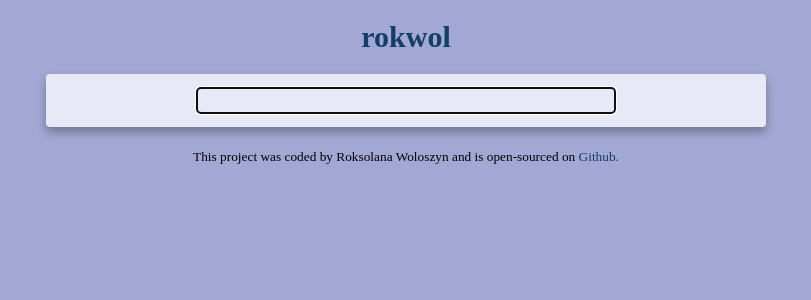
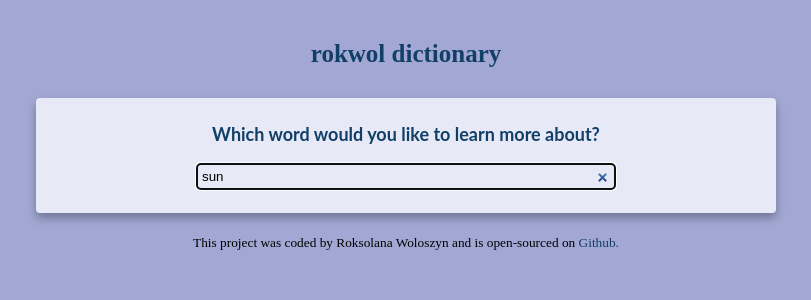
Before and after one commit to rokwol/dictionary-project, a React (Create React App) app: page / in a window 1280 px wide. Shown: the top 300 px of the page, without its empty margins (234-1045 px from the left). Built offline with nearby package versions, Linux system fonts and the light colour scheme; no server answers; a web font is replaced by a local one.

Commit message:
Continued to improve css styling and user experience

```diff
--- a/src/App.css
+++ b/src/App.css
@@ -3,16 +3,14 @@ h2,
 h3,
 a {
   color: #113f67;
+  text-decoration: none;
 }
 
 .App .App-header h1 {
   font-family: "DM Serif Display", serif;
   text-align: center;
-  font-size: 30px;
-}
-
-.App a {
-  text-decoration: none;
+  font-size: 25px;
+  margin-bottom: 30px;
 }
 
 .App .App-footer {
--- a/src/App.js
+++ b/src/App.js
@@ -7,7 +7,7 @@ export default function App() {
     <div className="App">
       <div className="container">
         <header className="App-header">
-          <h1>rokwol</h1>
+          <h1>rokwol dictionary</h1>
         </header>
         <main>
           <Dictionary defaultKeyword="sun" />
--- a/src/Dictionary.css
+++ b/src/Dictionary.css
@@ -13,14 +13,26 @@
 
 .Dictionary section {
   background-color: #e7eaf6;
-  padding: 5px 10px;
+  padding: 15px 20px;
   margin: 20px auto;
   border-radius: 4px;
   box-shadow: 0 5px 10px rgb(0, 0, 0, 0.3);
   max-width: 700px;
 }
 
-.Dictionary h2,
-h3 {
-  margin: 5px;
+.Dictionary h1 {
+  font-family: "Lato", sans-serif;
+  font-size: 18px;
+  text-align: center;
+  margin: 10px;
+  font-weight: bolder;
 }
+
+.Dictionary h2 {
+  margin: 5px 0 20px;
+  font-size: 25px;
+}
+
+.Dictionary h3 {
+  margin: 5px 0;
+}
--- a/src/Dictionary.js
+++ b/src/Dictionary.js
@@ -36,11 +36,13 @@ export default function Dictionary(props) {
     return (
       <div className="Dictionary">
         <section>
+          <h1>Which word would you like to learn more about?</h1>
           <form onSubmit={HandleSubmit}>
             <input
               type="search"
               autoFocus={true}
               onChange={HandleKeywordChange}
+              defaultValue={props.defaultKeyword}
             />
           </form>
         </section>
--- a/src/Meaning.css
+++ b/src/Meaning.css
@@ -1,3 +1,12 @@
 .Meaning .partOfSpeech {
   font-family: "Montserrat", sans-serif;
+  font-size: 20px;
+  line-height: 1.5;
+  font-weight: bold;
 }
+
+.Meaning .example {
+  opacity: 0.7;
+  font-style: italic;
+  margin-top: 5px;
+}
--- a/src/Meaning.js
+++ b/src/Meaning.js
@@ -9,12 +9,10 @@ export default function Meaning(props) {
       {props.meaning.definitions.map(function (definition, index) {
         return (
           <div key={index}>
-            <p>
-              {definition.definition}
-              <br />
-              <em> {definition.example} </em>
-              <Synonyms synonyms={definition.synonyms} />
-            </p>
+            <div className="definition">{definition.definition}</div>
+
+            <div className="example"> {definition.example} </div>
+            <Synonyms synonyms={definition.synonyms} />
           </div>
         );
       })}
--- a/src/Phonetic.js
+++ b/src/Phonetic.js
@@ -1,14 +1,13 @@
 import React from "react";
+import "./Phonetics.css";
 
 export default function Phonetic(props) {
-  console.log(props.phonetic);
   return (
     <div className="Phonetic">
-      <a href={props.phonetic.audio} target="_blank">
-        Listen
+      <a href={props.phonetic.audio} target="_blank" rel="noreferrer">
+        listen
       </a>
-      <br />
-      {props.phonetic.text}
+      <span className="phoneticText">{props.phonetic.text} </span>
     </div>
   );
 }
--- /dev/null
+++ b/src/Phonetics.css
@@ -0,0 +1,23 @@
+.Phonetic {
+  margin-bottom: 20px;
+}
+
+.Phonetic a {
+  padding: 8px 10px;
+  margin: 20px 10px 5px 0;
+  color: #e7eaf6;
+  font-size: 14px;
+  background-color: #a2a8d3;
+  border-radius: 4px;
+  text-decoration: none;
+  transition: all 150ms ease-in-out;
+}
+
+.Phonetic a:hover {
+  background-color: #113f67;
+  color: #e7eaf6;
+}
+
+.phoneticText {
+  opacity: 0.7;
+}
--- a/src/Results.js
+++ b/src/Results.js
@@ -4,7 +4,6 @@ import Meaning from "./Meaning";
 import "./Results.css";
 
 export default function Results(props) {
-  console.log(props.results);
   if (props.results) {
     return (
       <div className="Results">
--- /dev/null
+++ b/src/Synonyms.css
@@ -0,0 +1,12 @@
+.Synonyms {
+  margin: 20px 0;
+  padding: 0;
+}
+
+.Synonyms li {
+  list-style: none;
+  display: inline-block;
+  padding-right: 10px;
+  font-size: 14px;
+  line-height: 1;
+}
--- a/src/Synonyms.js
+++ b/src/Synonyms.js
@@ -1,8 +1,7 @@
 import React from "react";
+import "./Synonyms.css";
 
 export default function Synonyms(props) {
-  console.log(props.synonyms);
-
   if (props.synonyms) {
     return (
       <ul className="Synonyms">
--- a/src/index.css
+++ b/src/index.css
@@ -1,3 +1,4 @@
 body {
   background-color: #a2a8d3;
+  margin: 40px 0 40px;
 }
```
